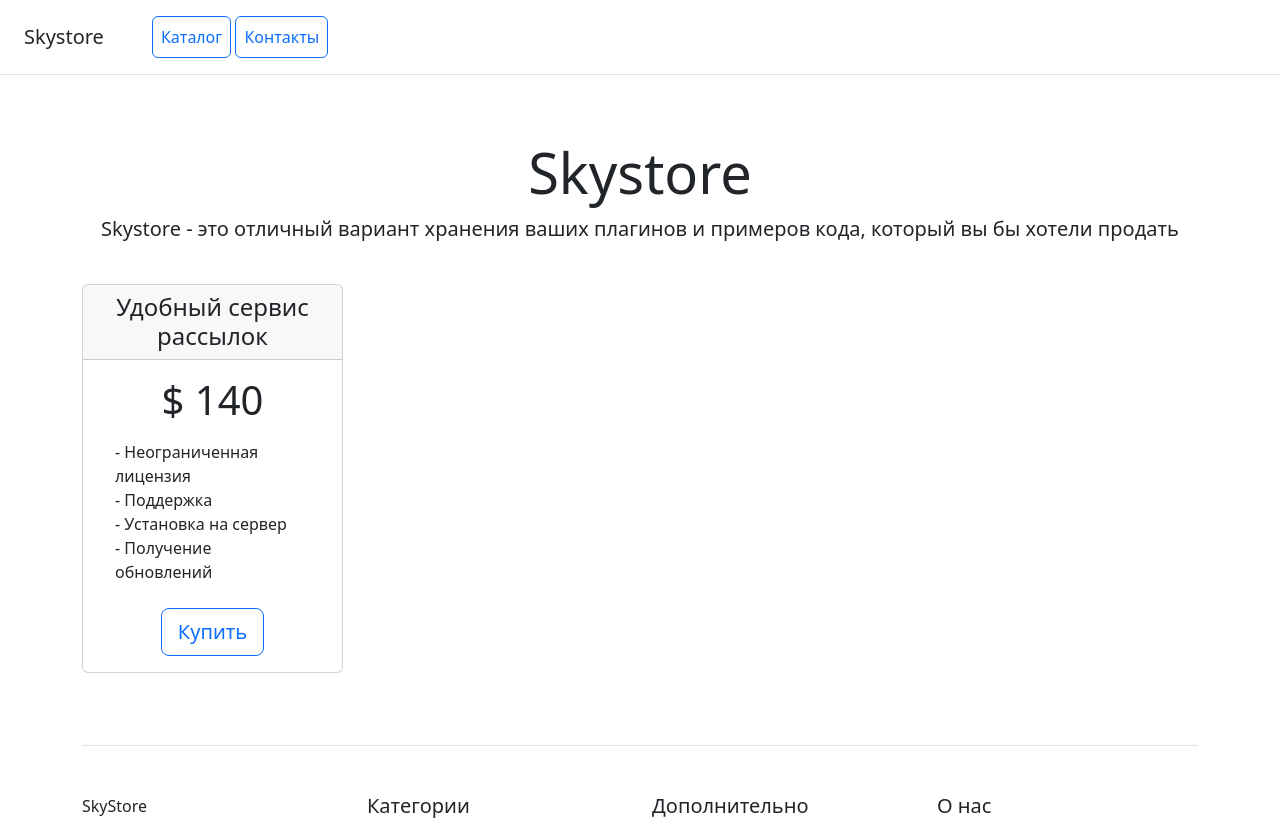
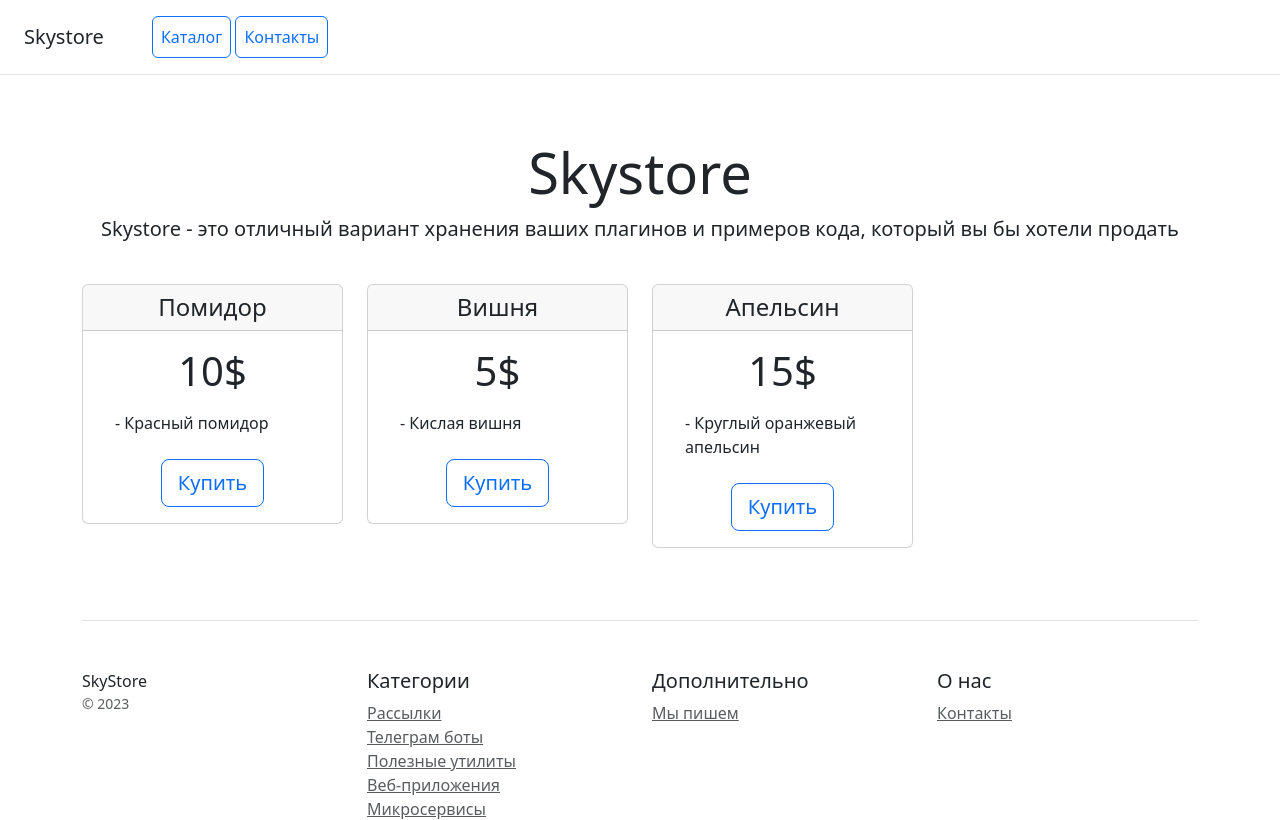
Before and after one commit to Lisnevskiy/StoreDjango, a Django app: page / in a window 1280 px wide. Shown: the top 820 px of the page. Run offline with Django 4.2, Linux system fonts and the light colour scheme; data comes from the database, SQL or seed files in the repository.

Commit message:
Added base template and sub-template

```diff
--- a/catalog/views.py
+++ b/catalog/views.py
@@ -6,25 +6,30 @@ from catalog.models import Product
 def home(request):
     product_list = Product.objects.all()
     context = {
-        'object_list': product_list
+        'object_list': product_list,
+        'title': 'Skystore'
     }
     return render(request, 'catalog/home.html', context)
 
 
 def contacts(request) -> object:
+    context = {
+        'title': 'Контакты'
+    }
     if request.method == 'GET':
-        return render(request, 'catalog/contacts.html')
+        return render(request, 'catalog/contacts.html', context)
     if request.method == 'POST':
         name: str = request.POST.get('name')
         phone: str = request.POST.get('phone')
         message: str = request.POST.get('message')
         print(name, phone, message)
-        return render(request, 'catalog/contacts.html')
+        return render(request, 'catalog/contacts.html', context)
 
 
 def product(request):
     product = Product.objects.get(name='Вишня')
     context = {
-        'product': product
+        'product': product,
+        'title': 'Продукт'
     }
     return render(request, 'catalog/product.html', context)
--- /dev/null
+++ b/templates/catalog/base.html
@@ -0,0 +1,15 @@
+<!doctype html>
+<html lang="en">
+<head>
+    <meta charset="utf-8">
+    <meta name="viewport" content="width=device-width, initial-scale=1">
+    <title>{{ title }}</title>
+    <link href="https://cdn.jsdelivr.net/npm/bootstrap@5.3.0/dist/css/bootstrap.min.css" rel="stylesheet">
+</head>
+<body>
+{% include 'catalog/includes/inc_main_menu.html' %}
+{% block content %}
+{% endblock %}
+<script src="https://cdn.jsdelivr.net/npm/bootstrap@5.3.0/dist/js/bootstrap.bundle.min.js"></script>
+</body>
+</html>
--- a/templates/catalog/home.html
+++ b/templates/catalog/home.html
@@ -1,20 +1,6 @@
-<!doctype html>
-<html lang="en">
-<head>
-    <meta charset="utf-8">
-    <meta name="viewport" content="width=device-width, initial-scale=1">
-    <title>Skystore</title>
-    <link href="https://cdn.jsdelivr.net/npm/bootstrap@5.3.0/dist/css/bootstrap.min.css" rel="stylesheet">
-</head>
-<body>
-<div class="d-flex flex-column flex-md-row align-items-center p-3 px-md-4 mb-3 bg-white border-bottom box-shadow">
-    <h5 class="my-0 mr-md-auto font-weight-normal">Skystore</h5>
-    <nav class="ms-5">
-        <a class="p-2 btn btn-outline-primary" href="/">Каталог</a>
-        <a class="p-2 btn btn-outline-primary" href="/contacts/">Контакты</a>
-    </nav>
-</div>
+{% extends 'catalog/base.html' %}
 
+{% block content %}
 <div class="pricing-header px-3 py-3 pt-md-5 pb-md-4 mx-auto text-center">
     <h1 class="display-4">Skystore</h1>
     <p class="lead">Skystore - это отличный вариант хранения ваших плагинов и примеров кода, который вы бы хотели
@@ -23,23 +9,25 @@
 
 <div class="container">
     <div class="row text-center">
+        {% for object in object_list %}
             <div class="col-3">
                 <div class="card mb-4 box-shadow">
                     <div class="card-header">
-                    <h4 class="my-0 font-weight-normal">Удобный сервис рассылок</h4>
+                        <h4 class="my-0 font-weight-normal">{{ object }}</h4>
                     </div>
                     <div class="card-body">
-                    <h1 class="card-title pricing-card-title">$ 140</h1>
+                        <h1 class="card-title pricing-card-title">{{ object.price }}$</h1>
                         <ul class="list-unstyled mt-3 mb-4 text-start m-3">
-                        <li>- Неограниченная лицензия</li>
-                        <li>- Поддержка</li>
-                        <li>- Установка на сервер</li>
-                        <li>- Получение обновлений</li>
+                            <li>- {{ object.description|truncatechars:100 }}</li>
+{#                            <li>- Поддержка</li>#}
+{#                            <li>- Установка на сервер</li>#}
+{#                            <li>- Получение обновлений</li>#}
                         </ul>
                         <button type="button" class="btn btn-lg btn-block btn-outline-primary">Купить</button>
                     </div>
                 </div>
             </div>
+        {% endfor %}
     </div>
 
     <footer class="pt-4 my-md-5 pt-md-5 border-top">
@@ -73,7 +61,4 @@
         </div>
     </footer>
 </div>
-
-<script src="https://cdn.jsdelivr.net/npm/bootstrap@5.3.0/dist/js/bootstrap.bundle.min.js"></script>
-</body>
-</html>
+{% endblock %}
--- /dev/null
+++ b/templates/catalog/includes/inc_main_menu.html
@@ -0,0 +1,7 @@
+<div class="d-flex flex-column flex-md-row align-items-center p-3 px-md-4 mb-3 bg-white border-bottom box-shadow">
+    <h5 class="my-0 mr-md-auto font-weight-normal">Skystore</h5>
+    <nav class="ms-5">
+        <a class="p-2 btn btn-outline-primary" href="/">Каталог</a>
+        <a class="p-2 btn btn-outline-primary" href="/contacts/">Контакты</a>
+    </nav>
+</div>
```
Also changed, not shown: templates/catalog/contacts.html (+3 -20 lines), templates/catalog/product.html (+5 -20 lines). Lines whose indentation alone changed are shown as unchanged.
